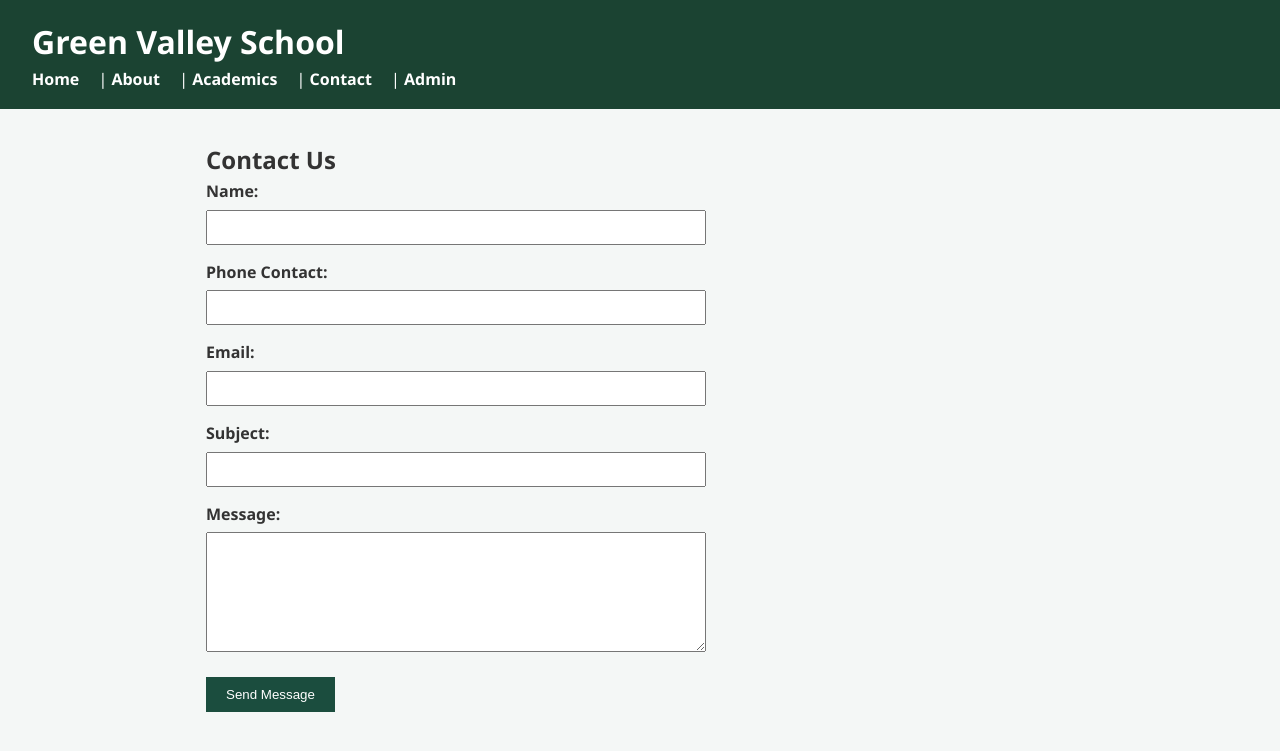
After one commit to albertawioawio1-cloud/green_valley_school, a Django app: page /contact/ in a window 1280 px wide. The commit adds this page. Shown: the top 751 px of the page. Run offline with Django 5.2, Linux system fonts and the light colour scheme.

Commit message:
Initial commit

```diff
--- a/core/settings.py
+++ b/core/settings.py
@@ -68,3 +68,5 @@ import os
 STATICFILES_DIRS = [os.path.join(BASE_DIR, 'static')]
 MEDIA_URL = '/media/'
 MEDIA_ROOT = os.path.join(BASE_DIR, 'media')
+EMAIL_BACKEND = 'django.core.mail.backends.console.EmailBackend'
+DEFAULT_FROM_EMAIL = 'webmaster@greenvalleyschool.com'
--- /dev/null
+++ b/main/forms.py
@@ -0,0 +1,8 @@
+from django import forms
+
+class ContactForm(forms.Form):
+    name = forms.CharField(max_length=100, label="Name")
+    phone = forms.CharField(max_length=20, label="Phone Contact")
+    email = forms.EmailField(label="Email")
+    subject = forms.CharField(max_length=150, label="Subject")
+    message = forms.CharField(widget=forms.Textarea, label="Message")
--- /dev/null
+++ b/main/templates/main/contact.html
@@ -0,0 +1,15 @@
+{% extends 'base.html' %}
+
+{% block content %}
+<h2>Contact Us</h2>
+
+{% if success %}
+  <p style="color: green;">Thank you! Your message has been sent successfully.</p>
+{% endif %}
+
+<form method="POST">
+  {% csrf_token %}
+  {{ form.as_p }}
+  <button type="submit">Send Message</button>
+</form>
+{% endblock %}
--- a/main/urls.py
+++ b/main/urls.py
@@ -2,5 +2,8 @@ from django.urls import path
 from . import views
 
 urlpatterns = [
-    path('', views.home, name='home'),
+    path("", views.home, name="home"),
+    path("about/", views.about, name="about"),
+    path("academics/", views.academics, name="academics"),
+    path("contact/", views.contact, name="contact"),
 ]
--- a/main/views.py
+++ b/main/views.py
@@ -1,11 +1,38 @@
 from django.shortcuts import render
-from .models import Announcement, Event
+from django.core.mail import send_mail
+from django.conf import settings
+from .forms import ContactForm
 
 def home(request):
-    announcements = Announcement.objects.all().order_by('-created_at')[:5]
-    events = Event.objects.all().order_by('date')[:5]
-    context = {
-        'announcements': announcements,
-        'events': events,
-    }
-    return render(request, 'main/home.html', context)
+    return render(request, "main/home.html")
+
+def about(request):
+    return render(request, "main/about.html")
+
+def academics(request):
+    return render(request, "main/academics.html")
+
+def contact(request):
+    success = False
+    if request.method == "POST":
+        form = ContactForm(request.POST)
+        if form.is_valid():
+            instance = form.save()
+
+            subject_line = f"New Contact Form Submission: {instance.subject}"
+            body = f"Name: {instance.name}\nPhone: {instance.phone}\nEmail: {instance.email}\n\nMessage:\n{instance.message}"
+
+            send_mail(
+                subject=subject_line,
+                message=body,
+                from_email=settings.DEFAULT_FROM_EMAIL,
+                recipient_list=['admin@greenvalleyschool.com'],
+                fail_silently=True,
+            )
+
+            success = True
+            form = ContactForm()
+    else:
+        form = ContactForm()
+
+    return render(request, "main/contact.html", {"form": form, "success": success})
--- a/static/css/style.css
+++ b/static/css/style.css
@@ -9,3 +9,37 @@ main { max-width: 900px; margin: 2rem auto; padding: 0 1rem; }
 ul { list-style: none; }
 li { border-bottom: 1px solid #eee; padding: 0.75rem 0; }
 li:last-child { border-bottom: none; }
+/* Clean styling for Django forms */
+form p {
+    margin-bottom: 15px;
+}
+
+form label {
+    display: block;
+    margin-bottom: 5px;
+    font-weight: bold;
+}
+
+form input[type="text"],
+form input[type="email"],
+form textarea {
+    width: 100%;
+    max-width: 500px;
+    padding: 8px;
+    box-sizing: border-box;
+    display: block;
+}
+
+form textarea {
+    height: 120px;
+    resize: vertical;
+}
+
+button[type="submit"] {
+    margin-top: 10px;
+    padding: 10px 20px;
+    background-color: #1b4d3e;
+    color: white;
+    border: none;
+    cursor: pointer;
+}
--- a/templates/base.html
+++ b/templates/base.html
@@ -1,21 +1 @@
-{% load static %}
-<!DOCTYPE html>
-<html lang="en">
-<head>
-    <meta charset="UTF-8">
-    <meta name="viewport" content="width=device-width, initial-scale=1.0">
-    <title>{% block title %}Green Valley School{% endblock %}</title>
-    <link rel="stylesheet" href="{% static 'css/style.css' %}">
-</head>
-<body>
-    <header>
-        <nav>
-            <a href="/">Home</a> |
-            <a href="/admin/">Admin</a>
-        </nav>
-    </header>
-    <main>
-        {% block content %}{% endblock %}
-    </main>
-</body>
-</html>
+<!DOCTYPE html><html><head><title>{% block title %}Green Valley School{% endblock %}</title><link rel="stylesheet" href="/static/css/style.css"></head><body><header><h1>Green Valley School</h1><nav><a href="{% url 'home' %}">Home</a> | <a href="{% url 'about' %}">About</a> | <a href="{% url 'academics' %}">Academics</a> | <a href="{% url 'contact' %}">Contact</a> | <a href="/admin/">Admin</a></nav></header><main>{% block content %}{% endblock %}</main></body></html>
```
Also changed, not shown: main/admin.py (+5 -3 lines), main/models.py (+7 -12 lines), main/templates/main/about.html (added, +8 -0 lines), setup.py (added, +1 -0 lines), db.sqlite3, main/migrations/0002_contactmessage_delete_announcement_delete_event.py (added), main/templates/main/academics.html (added), 1 other file.
